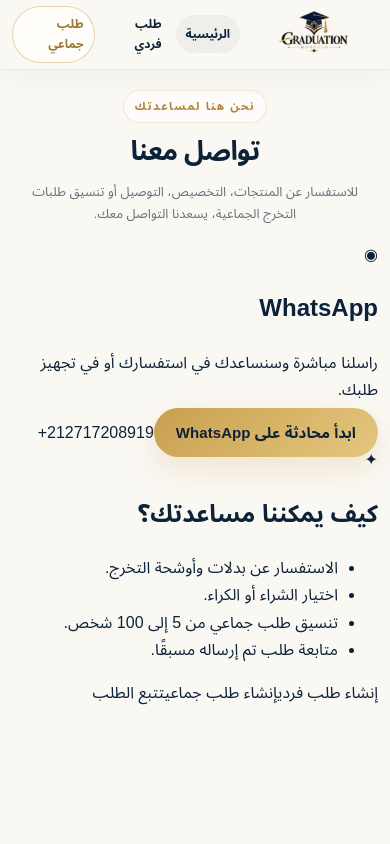
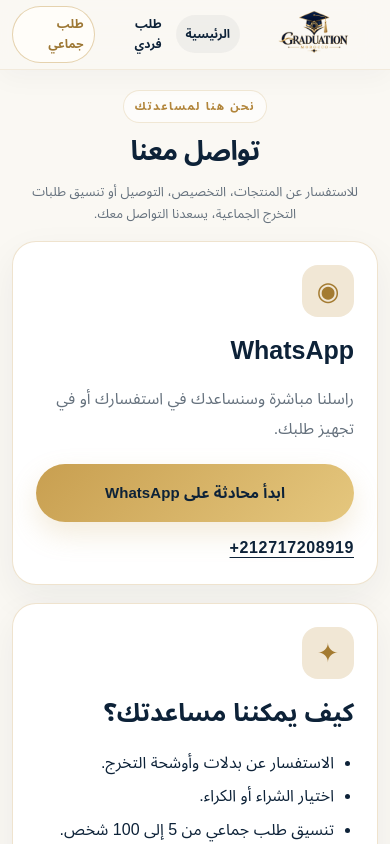
Before and after one commit to azar-pro/graduation_morocco_web, a Next.js app: page /contact in a window 390 px wide. Shown: the top 844 px of the page. Built offline with nearby package versions, Linux system fonts and the light colour scheme; no server answers.

Commit message:
Style dedicated contact page responsively

```diff
--- a/app/globals.css
+++ b/app/globals.css
@@ -1796,3 +1796,17 @@
     width:min(100% - 32px,560px);
   }
 }
+
+
+/* Dedicated contact page */
+.contactPageGrid{display:grid;grid-template-columns:1fr 1fr;gap:18px;max-width:900px;margin:0 auto}
+.contactPageCard{background:#fff;border:1px solid rgba(201,164,92,.3);border-radius:24px;padding:30px;box-shadow:0 14px 38px rgba(13,34,56,.06);display:flex;flex-direction:column;align-items:flex-start;gap:12px}
+.contactPageIcon{width:52px;height:52px;border-radius:16px;background:#f1e7d5;color:#a47b31;display:grid;place-items:center;font-size:26px}
+.contactPageCard h2{margin:0;font-size:25px}
+.contactPageCard p{margin:0;color:#65717d;line-height:1.9}
+.contactPageAction{display:inline-flex;align-items:center;justify-content:center;text-align:center;margin-top:8px;width:100%}
+.contactPagePhone{font-weight:900;letter-spacing:.04em;color:#0d2238;text-decoration:underline;text-underline-offset:4px}
+.contactPageInfo ul{padding-right:20px;margin:0;line-height:2.1}
+.contactPageLinks{display:flex;gap:10px;flex-wrap:wrap;margin-top:8px}
+.contactPageLinks a{border:1px solid rgba(13,34,56,.16);border-radius:999px;padding:9px 13px;font-weight:800;font-size:14px}
+@media(max-width:680px){.contactPageGrid{grid-template-columns:1fr}.contactPageCard{padding:23px}}
```
